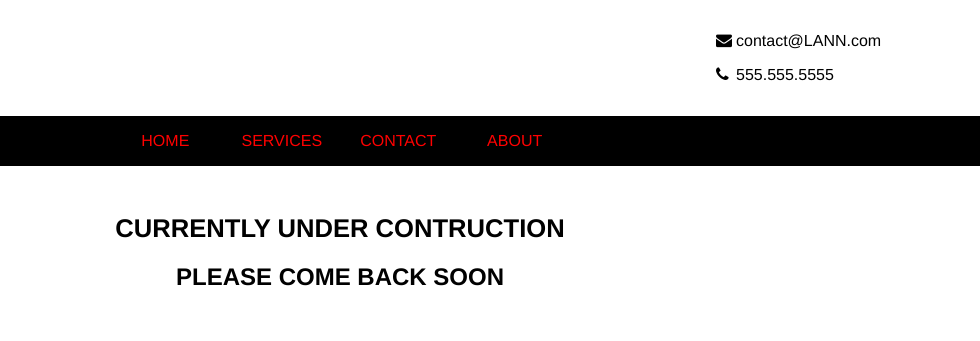
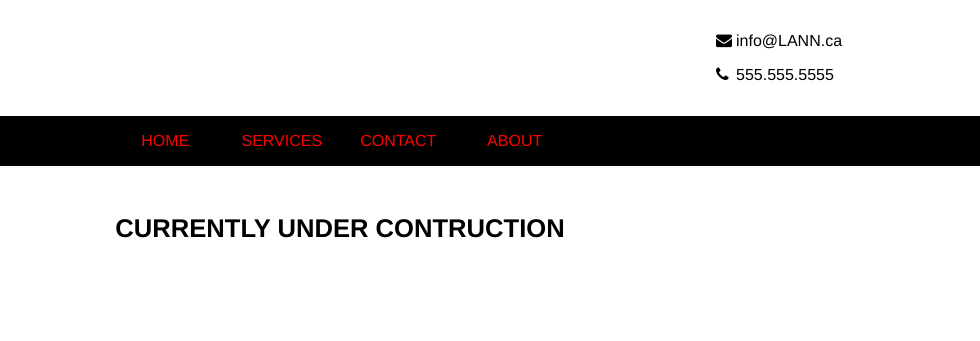
Before and after one commit to joshbraby/LANN, a plain HTML site: page index.html in a window 1280 px wide. Shown: the top 341 px of the page, 300-1280 px from the left. Drawn offline with Linux system fonts and the light colour scheme.

Commit message:
nates changes 08/30 8:46

```diff
--- a/index.html
+++ b/index.html
@@ -23,7 +23,7 @@
 
 			<div class="dark-font header-contact-info">
 				<p>
-					<i class="fa fa-envelope small-indent"></i><a href="mailto:contact@LANN.com" class="dark-font">contact@LANN.com</a>
+					<i class="fa fa-envelope small-indent"></i><a href="mailto:contact@LANN.com" class="dark-font">info@LANN.ca</a>
 				</p>
 				<p>
 					<i class="fa fa-phone small-indent"></i><a href="tel:555.555.5555" class="dark-font">555.555.5555</a>
@@ -45,7 +45,6 @@
 			<div class="content">
 
 				<h1>CURRENTLY UNDER CONTRUCTION</h1>
-				<H2>PLEASE COME BACK SOON</h2>
 
 			</div>
 
```
